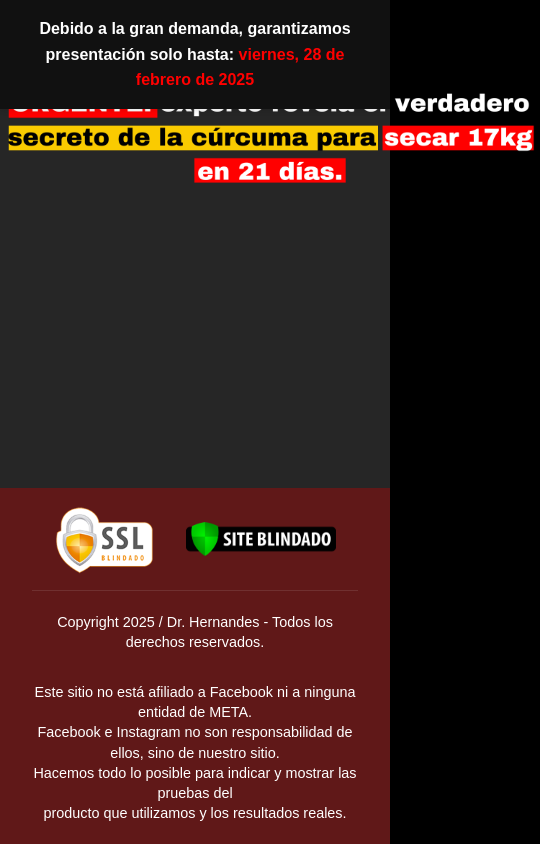
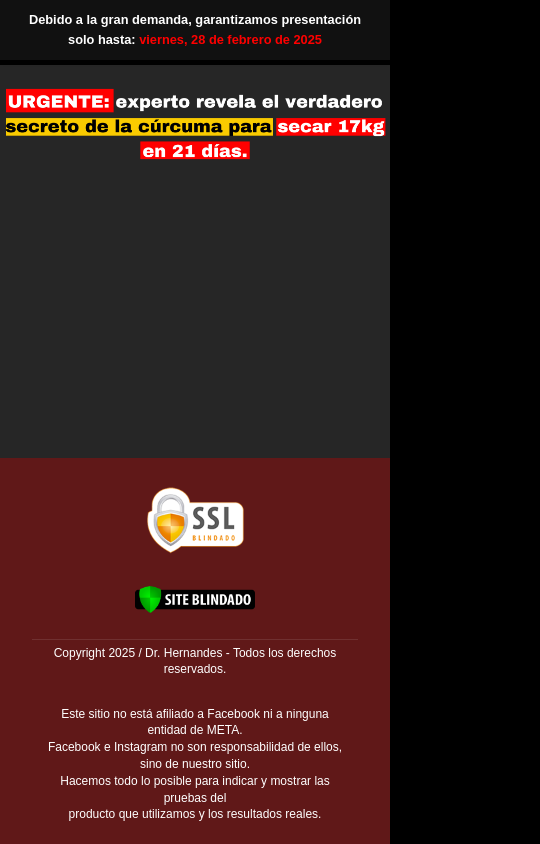
Before and after one commit to wisehealthy01/saludesencial.site, a plain HTML site: page index.html in a window 390 px wide. Shown: the whole page, 540 px wide, since content can reach past the window. Drawn offline with Linux system fonts and the light colour scheme.

Commit message:
Add files via upload

```diff
--- a/index.html
+++ b/index.html
@@ -30,7 +30,7 @@
 
     <main>
         <div class="message-image">
-            <img src="" alt="doctor" class="doctor-message-image" width="540px" id="random-message-image">
+            <img src="" alt="doctor" class="doctor-message-image" id="random-message-image">
             <script>
                 document.addEventListener('DOMContentLoaded', function() {
                     const randomNum = Math.floor(Math.random() * 2) + 1;
@@ -41,9 +41,7 @@
         </div>
 
         <div class="video-container">
-            <div style="pointer-events: none;"></div>
-            <script type="text/javascript" id="scr_67c0e1d9db8fe57b24bf86bc"> var s=document.createElement("script"); s.src="https://scripts.converteai.net/bf333ee3-159f-46c5-83ac-bddb1493938f/ab-test/67c0e1d9db8fe57b24bf86bc/player.js", s.async=!0,document.head.appendChild(s); </script>
-            </div>
+            <script type="text/javascript" id="scr_67c0e1d9db8fe57b24bf86bc"> var s=document.createElement("script"); s.src="https://scripts.converteai.net/bf333ee3-159f-46c5-83ac-bddb1493938f/ab-test/67c0e1d9db8fe57b24bf86bc/player.js", s.async=!0,document.head.appendChild(s); </script>
         </div>
     </main>
 
--- a/styles.css
+++ b/styles.css
@@ -13,6 +13,12 @@ body {
     flex-direction: column;
     overflow-x: hidden;
     background-color: black;
+}
+
+/* Ajustes gerais para melhorar responsividade */
+html, body {
+    overflow-x: hidden;
+    width: 100%;
 }
 
 /* Header */
@@ -34,6 +40,7 @@ main {
     width: 100%;
     top: 0;
     z-index: 10;
+    padding: 0.8rem;
 }
 
 nav {
@@ -48,6 +55,9 @@ nav {
     text-align: center;
     max-width: 800px;
     color: white;
+    font-size: 0.9rem; /* Texto menor em dispositivos móveis */
+    max-width: 100%;
+    padding: 0 10px;
 }
 
 /* Seções */
@@ -138,6 +148,14 @@ footer {
     max-width: 100%;
     height: auto;
     padding-top: 20px;
+    width: 100%;
+    text-align: center;
+}
+
+.doctor-message-image {
+    width: 100%;
+    max-width: 540px;
+    height: auto;
 }
 
 /* Media queries para responsividade */
@@ -150,4 +168,46 @@ footer {
         max-width: 100%;
         height: auto;
     }
+
+    main {
+        margin-top: 70px; /* Ligeiramente maior para compensar o header em telas pequenas */
+    }
+
+    .video-container {
+        width: 100%;
+        padding: 0 10px 20px;
+    }
+
+    .footer-content {
+        flex-direction: column;
+        padding: 10px;
+    }
+
+    .footer-disclaimer {
+        font-size: 0.8rem;
+        padding: 0 10px;
+    }
+
+    .footer-image {
+        max-width: 120px;
+    }
 }
+
+/* Ajustes extras para telas muito pequenas */
+@media (max-width: 480px) {
+    .logo {
+        font-size: 0.8rem;
+    }
+
+    .main-header {
+        padding: 0.6rem;
+    }
+
+    main {
+        margin-top: 65px;
+    }
+
+    .footer-disclaimer p {
+        font-size: 0.75rem;
+    }
+}
```
